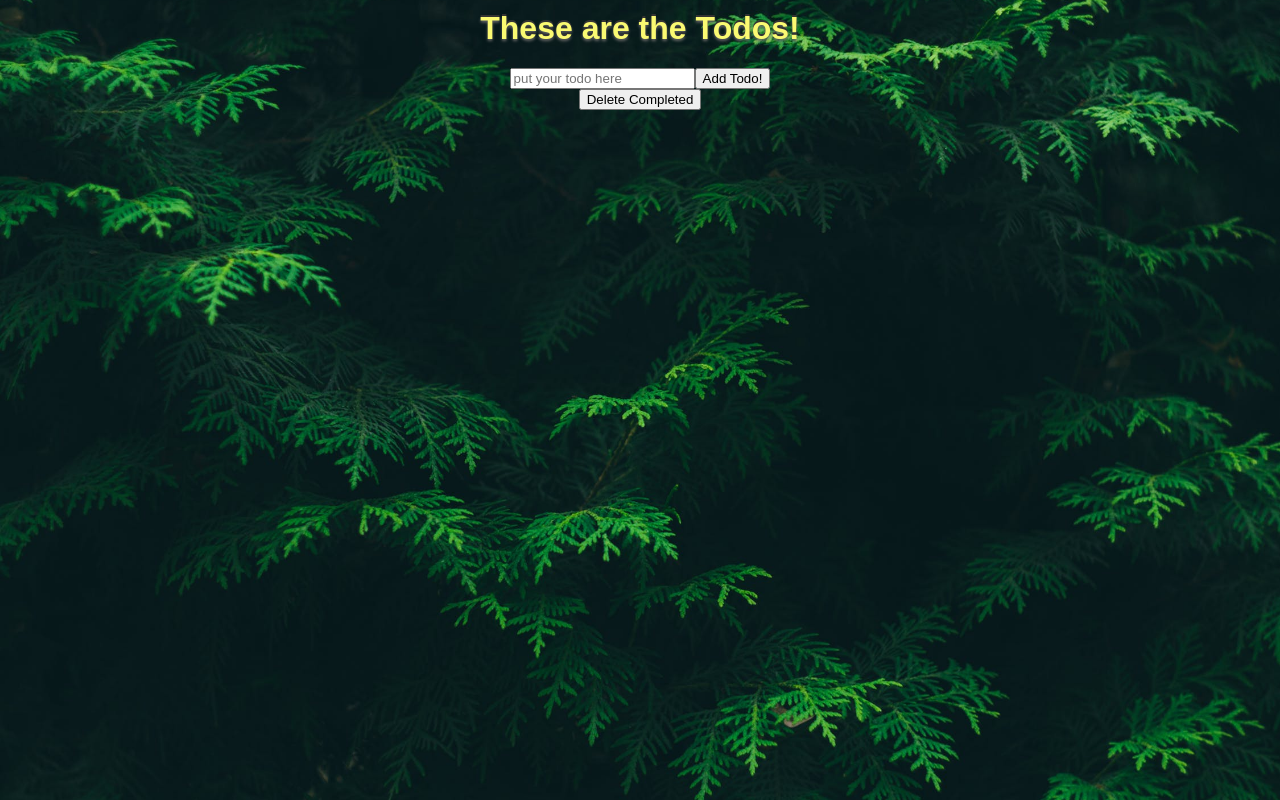
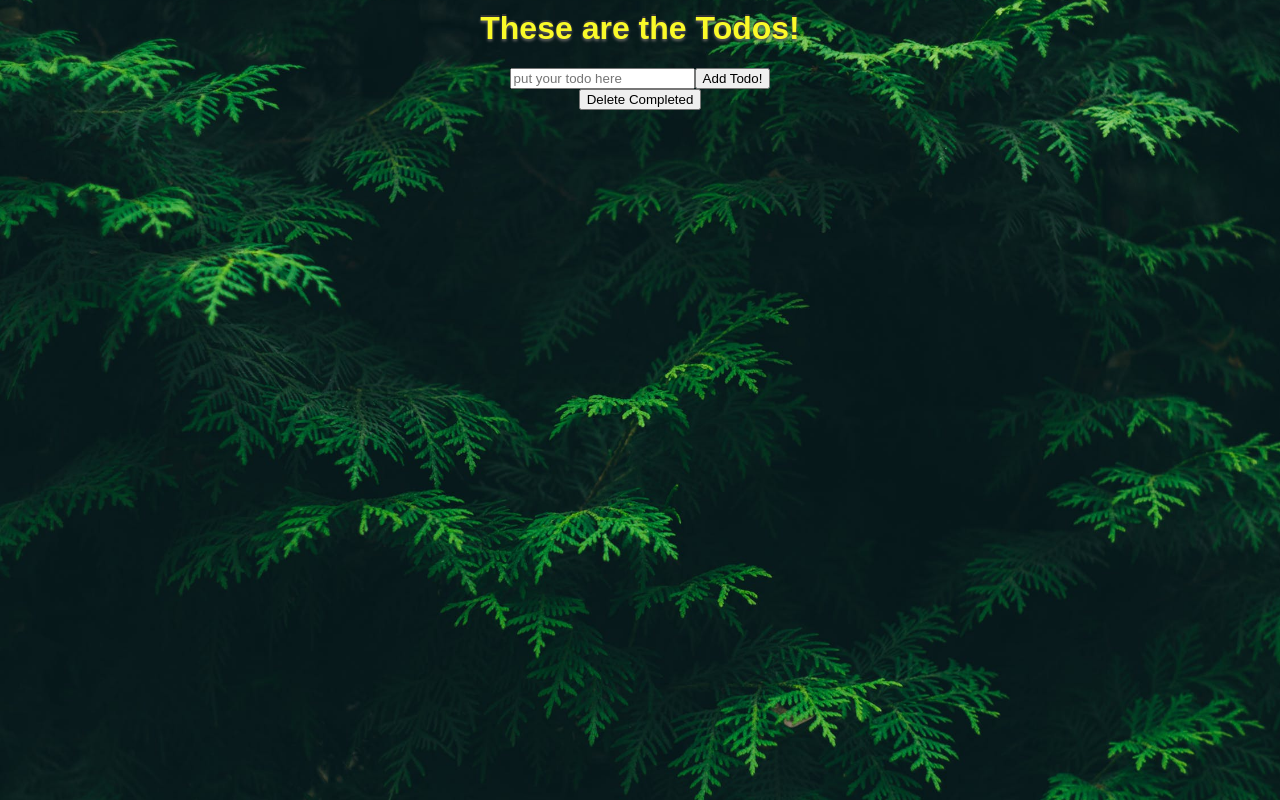
Before and after one commit to bdurb/redux-todo, a React (Create React App) app in the folder todo/: page / in a window 1280 px wide. Built offline with nearby package versions, Linux system fonts and the light colour scheme.

Commit message:
added some text styling

```diff
--- a/todo/src/App.css
+++ b/todo/src/App.css
@@ -8,7 +8,7 @@
 .App h1 {
   margin-top: 0px;
   padding-top: 10px;
-  color: rgb(250, 250, 114);
+  color: rgb(250, 250, 41);
   text-shadow: 0px -2px 0px #333,
   0px 2px 3px #666;
 
```
